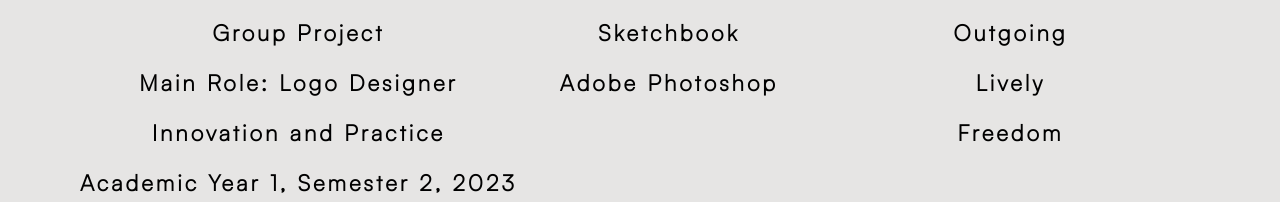
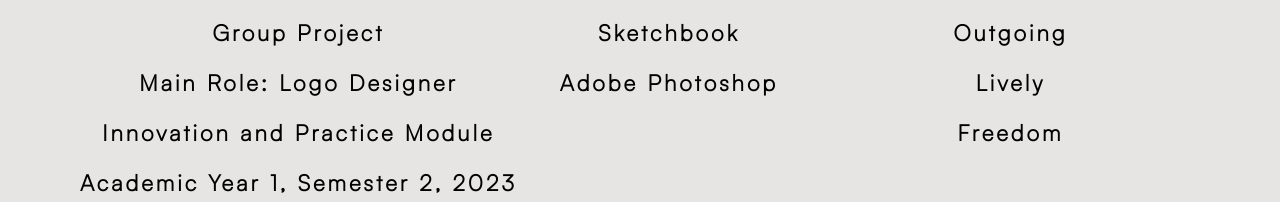
Before and after one commit to ymyeemon/Portfolio, a plain HTML site: page sustainify.html in a window 1280 px wide. Shown: the part 1377-1579 px from the top of the page. Drawn offline with nearby package versions, Linux system fonts and the light colour scheme.

Commit message:
2nd Commit

```diff
--- a/sustainify.html
+++ b/sustainify.html
@@ -63,7 +63,7 @@
                     <h2>Project</h2>
                     <h3>Group Project</h3>
                     <h3>Main Role: Logo Designer</h3>
-                    <h3>Innovation and Practice</h3>
+                    <h3>Innovation and Practice Module</h3>
                     <h3>Academic Year 1, Semester 2, 2023</h3>
                 </div>
 
```
Also changed, not shown: index.html (+1 -1 lines).
